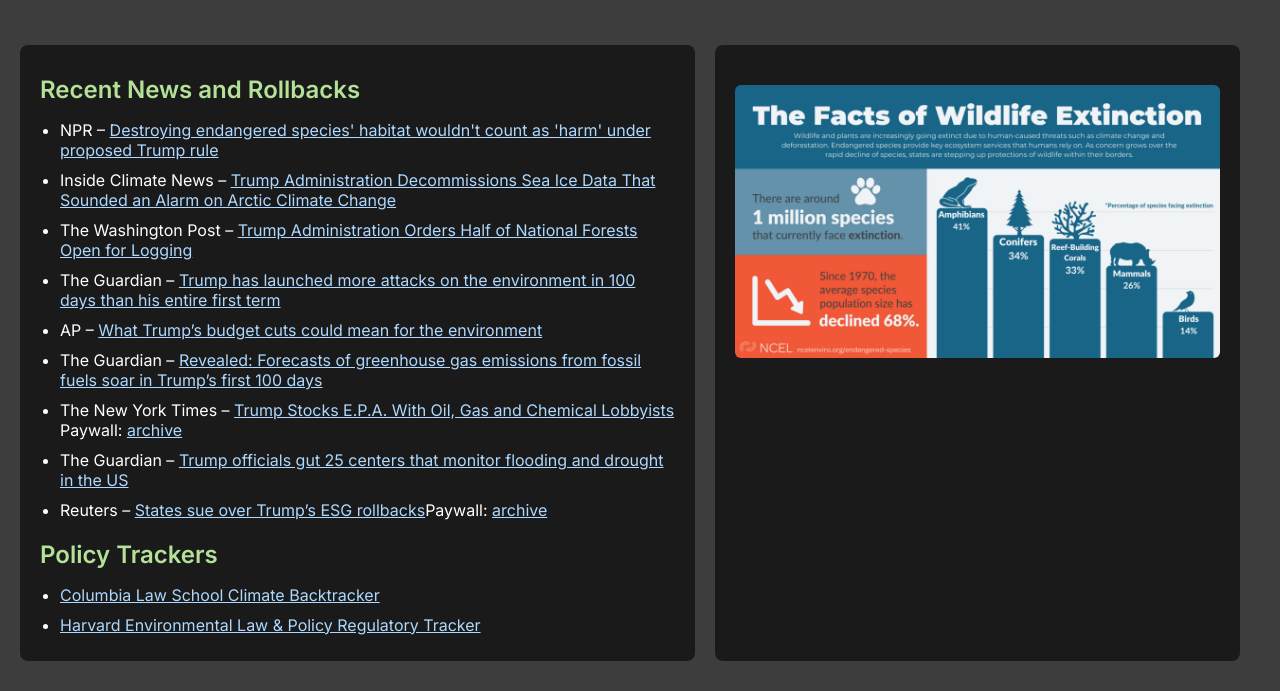
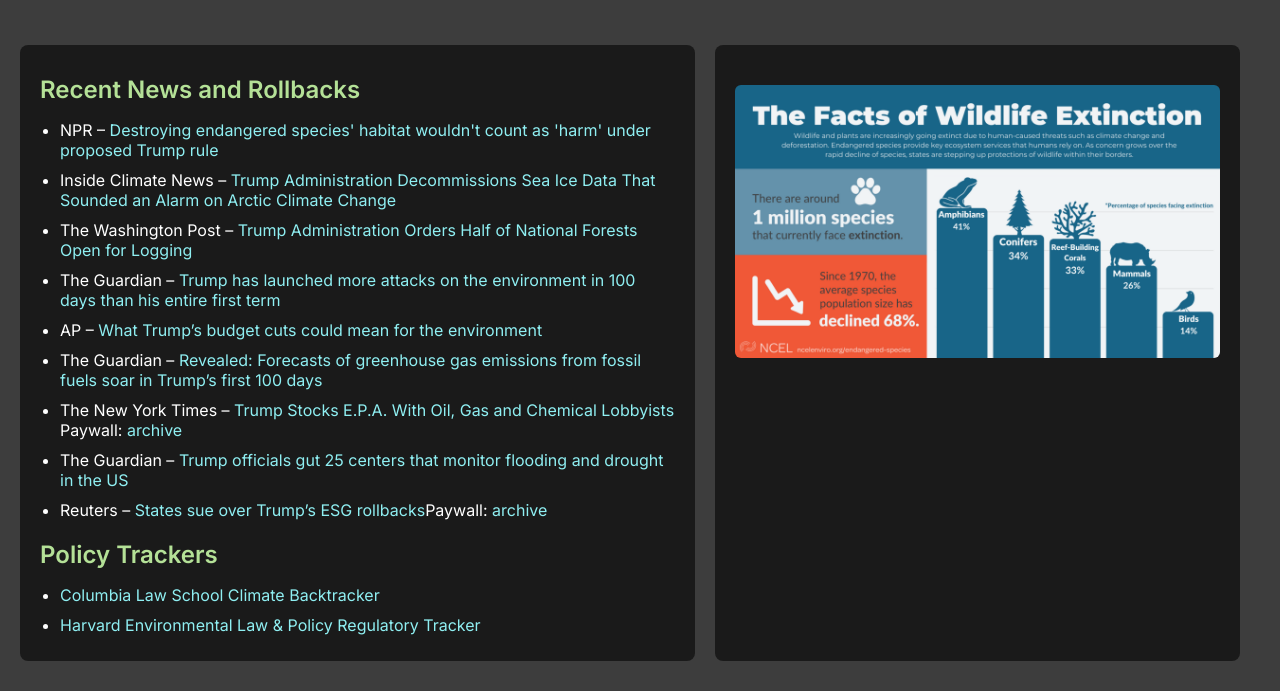
Before and after one commit to Neo-50/social-democracy-network, a Flask app: page /environment in a window 1280 px wide. Shown: the part 202-893 px from the top of the page. Run offline with Flask 3, Linux system fonts and the light colour scheme.

Commit message:
Change link color on hover, update environment.html

```diff
--- a/static/css/environment.css
+++ b/static/css/environment.css
@@ -50,8 +50,8 @@
 }
 
 .environment-links a {
-    color: #add8ff;
-    text-decoration: underline;
+    color: #8feff2;
+    text-decoration: none;
 }
 
 .environment-links a:hover {
@@ -62,7 +62,7 @@
     display: flex;
     justify-content: center;
     align-items: center;
-    max-width: 720px;
+    max-width: 880px;
 }
 
 .image-container img {
--- a/static/css/homepage.css
+++ b/static/css/homepage.css
@@ -85,6 +85,10 @@
     color: inherit;
 }
 
+.link-with-icon:hover {
+    color: #444444;
+}
+
 .icon {
     flex-shrink: 0;
 }
--- a/templates/home.html
+++ b/templates/home.html
@@ -69,7 +69,7 @@
                     <img class="icon" src="{{ url_for('static', filename='icons/splc.png') }}" alt="Southern Poverty Law Center">
                     Southern Poverty Law Center</a></li>
             </ul>
-            <img class="icon" src="{{ url_for('static', filename='icons/discord.png') }}" alt="Discord">Discord
+            <img class="icon" src="{{ url_for('static', filename='icons/discord.png') }}" alt="Discord"><strong>Discord</strong>
             <ul class="no-bullets">
                 <li><a href="https://disboard.org/server/522729862469910528" target="_blank" class="link-with-icon">
                     <img class="icon" src="{{ url_for('static', filename='icons/discord_sdn.png') }}" alt="discord_sdn.png">
```
